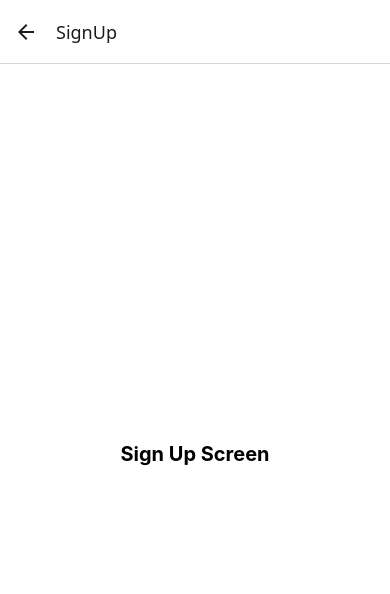
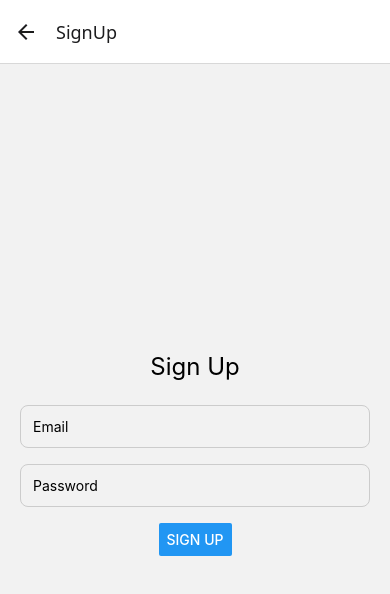
Before and after one commit to Kaiomomo/IndulgeApp, a React Native app: screen /SignUp in a window 390 px wide. Shown: the top 594 px of the page. Built offline with nearby package versions, Linux system fonts and the light colour scheme.

Commit message:
Fix Firebase config and auth integration

```diff
--- /dev/null
+++ b/FirebaseConfig.js
@@ -0,0 +1,21 @@
+// FirebaseConfig.js
+import { initializeApp } from "firebase/app";
+import { initializeAuth, getReactNativePersistence } from "firebase/auth";
+import ReactNativeAsyncStorage from '@react-native-async-storage/async-storage'; // ✅ Fixed typo
+
+const firebaseConfig = {
+  apiKey: "AIzaSyDPfwkvJVMaqYiIQ99LBwvO-0qm_4BZytw",
+  authDomain: "indulge-b42a9.firebaseapp.com",
+  projectId: "indulge-b42a9",
+  storageBucket: "indulge-b42a9.appspot.com", // ✅ Also fixed domain here (see below)
+  messagingSenderId: "496651025555",
+  appId: "1:496651025555:web:26c1223ba83fb88398a166"
+};
+
+const app = initializeApp(firebaseConfig);
+
+const auth = initializeAuth(app, {
+  persistence: getReactNativePersistence(ReactNativeAsyncStorage)
+});
+
+export { app, auth };
--- /dev/null
+++ b/metro.config.js
@@ -0,0 +1,6 @@
+const { getDefaultConfig } = require('@expo/metro-config');
+
+const defaultConfig = getDefaultConfig(__dirname);
+defaultConfig.resolver.sourceExts.push('cjs');
+
+module.exports = defaultConfig;
--- a/package.json
+++ b/package.json
@@ -10,10 +10,12 @@
     "web": "expo start --web"
   },
   "dependencies": {
+    "@react-native-async-storage/async-storage": "^1.24.0",
     "@react-navigation/native": "^7.1.17",
     "@react-navigation/native-stack": "^7.3.24",
     "expo": "~53.0.20",
     "expo-status-bar": "~2.2.3",
+    "firebase": "^12.0.0",
     "react": "19.0.0",
     "react-native": "0.79.5",
     "react-native-gesture-handler": "~2.24.0",
--- a/screens/SignUp.js
+++ b/screens/SignUp.js
@@ -1,10 +1,39 @@
-import React from 'react';
-import { View, Text, StyleSheet } from 'react-native';
+import React, { useState } from 'react';
+import { View, Text, TextInput, Button, StyleSheet, Alert } from 'react-native';
+import { auth } from '../FirebaseConfig';
+import { createUserWithEmailAndPassword } from 'firebase/auth';
+const SignUp = () => {
+  const [email, setEmail] = useState('');
+  const [password, setPassword] = useState('');
 
-const SignUp = () => {
+  const handleSignUp = async () => {
+    try {
+      await createUserWithEmailAndPassword(auth, email, password);
+      Alert.alert('Success', 'User registered with Firebase!');
+    } catch (error) {
+      Alert.alert('Error', error.message);
+    }
+  };
+
   return (
     <View style={styles.container}>
-      <Text style={styles.text}>Sign Up Screen</Text>
+      <Text style={styles.title}>Sign Up</Text>
+      <TextInput
+        placeholder="Email"
+        value={email}
+        onChangeText={setEmail}
+        style={styles.input}
+        keyboardType="email-address"
+        autoCapitalize="none"
+      />
+      <TextInput
+        placeholder="Password"
+        value={password}
+        onChangeText={setPassword}
+        style={styles.input}
+        secureTextEntry
+      />
+      <Button title="Sign Up" onPress={handleSignUp} />
     </View>
   );
 };
@@ -16,10 +45,18 @@ const styles = StyleSheet.create({
     flex: 1,
     justifyContent: 'center',
     alignItems: 'center',
-    backgroundColor: '#fff',
+    padding: 20,
   },
-  text: {
-    fontSize: 20,
-    fontWeight: 'bold',
+  title: {
+    fontSize: 24,
+    marginBottom: 24,
+  },
+  input: {
+    width: '100%',
+    padding: 12,
+    borderWidth: 1,
+    borderColor: '#ccc',
+    marginBottom: 16,
+    borderRadius: 8,
   },
 });
```
Also changed, not shown: 1 other file (tests, documents, lock files or other folders).
